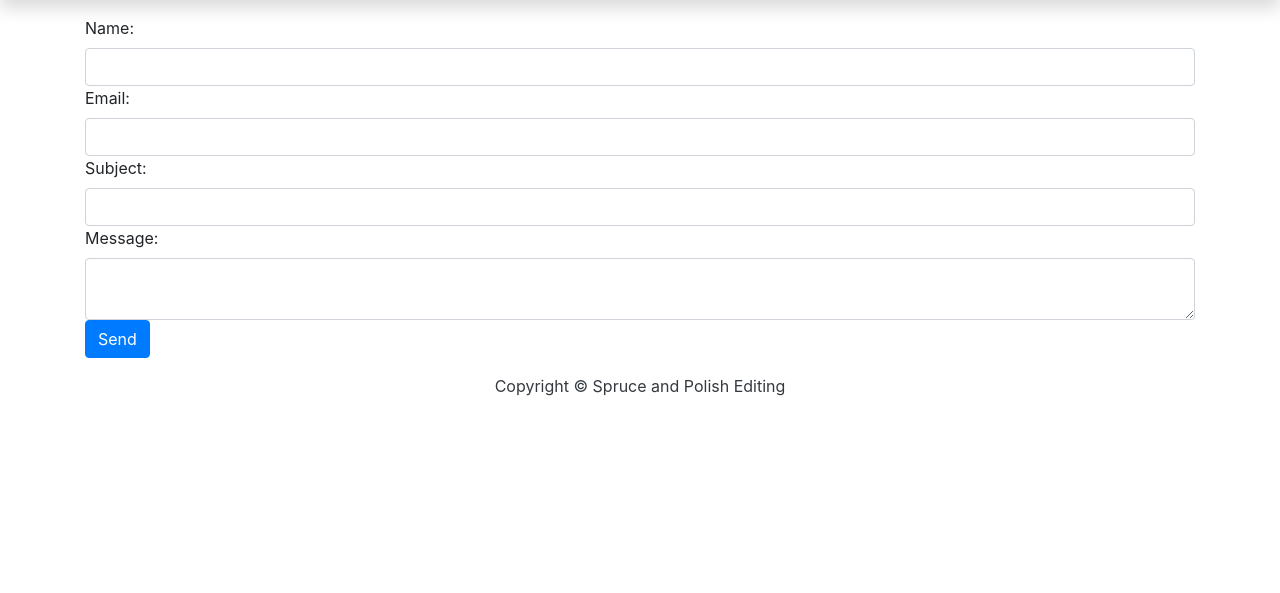
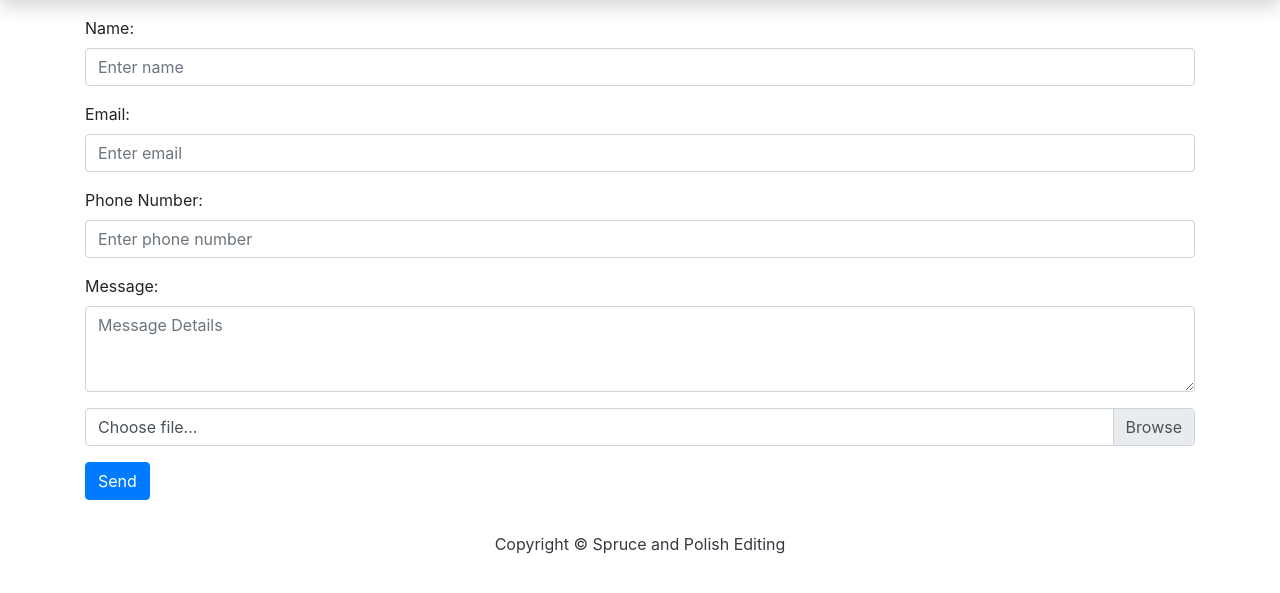
Before and after one commit to Couragyn/spruceEditing, a Django app: page /contact/ in a window 1280 px wide. Shown: the part 56-649 px from the top of the page. Run offline with Django 3.2, Linux system fonts and the light colour scheme; some libraries are stand-ins or nearby versions.

Commit message:
cleaned up contact form

```diff
--- a/main/views.py
+++ b/main/views.py
@@ -9,8 +9,8 @@ def send_contact(request):
 	subject = request.POST.get("subject")
 	message = request.POST.get("message")
 
-	send_mail("New Message From the Contact Form", message, email, ["SpruceEditing@gmail.com"],
-	html_message="<html>You received a new message from the contact form. Name:" + name + "Email Address:" + email + "Subject:" + subject + "&lt;br/&gt;Message:" + message + "</html>")
+	send_mail("New Contact Form Message", message, email, ["SpruceEditing@gmail.com"],
+	html_message="<html>You received a new message from the contact form. </ br> Name:" + name + "Email Address:" + email + "Subject:" + subject + "&lt;br/&gt;Message:" + message + "</html>")
 	request.session['sendmessage'] = "Message Has Been Sent"
 
 	return HttpResponseRedirect('../contact/')
--- a/templates/contact.html
+++ b/templates/contact.html
@@ -6,17 +6,32 @@
 			<i>{{ request.session.sendmessage }}</i>
 		{% endif %}
 
-		<form class="form" action="../send-contact/" method="POST">{% csrf_token %}
-			<label>Name:</label>
-			<input class="form-control" name="name" id="name">
-			<label>Email:</label>
-			<input class="form-control" type="email" name="email" id="email">
-			<label>Subject:</label>
-			<input class="form-control" name="subject" id="subject">
-			<label>Message:</label>
-			<textarea class="form-control" name="message" id="message"></textarea>
-
-			<button class="btn btn-primary" type="submit">Send</button>
+		<form class="form" action="../send-contact/" method="POST">
+			<div class="form-group">
+				<div class="form-group">
+					<label for="nameInput">Name:</label>
+	    			<input type="text" class="form-control" id="nameInput" placeholder="Enter name" required>
+	    		</div>
+				<div class="form-group">
+					<label for="emailInput">Email:</label>
+	    			<input type="email" class="form-control" id="emailInput" placeholder="Enter email" required>
+	    		</div>
+				<div class="form-group">
+					<label for="phoneInput">Phone Number:</label>
+	    			<input type="text" class="form-control" id="phoneInput" placeholder="Enter phone number">
+	    		</div>
+				<div class="form-group">
+					<label for="messageInput">Message: </label>
+					<textarea class="form-control" id="messageInput" rows="3" placeholder="Message Details" required></textarea>
+				</div>
+				<div class="form-group">
+					<div class="custom-file">
+						<label class="custom-file-label" for="fileUpload">Choose file...</label>
+						<input type="file" class="custom-file-input" id="fileUpload">
+					</div>
+				</div>
+				<button class="btn btn-primary" type="submit">Send</button>
+			</div>
 		</form>
 	</div>
 {%endblock%}
```
